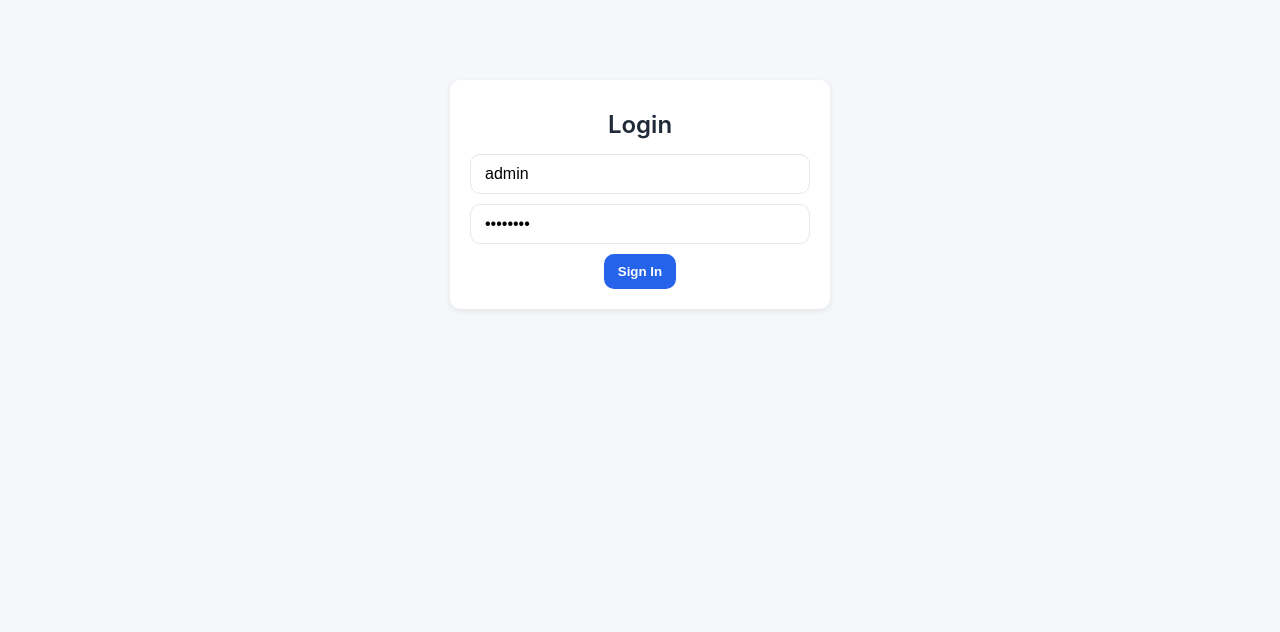
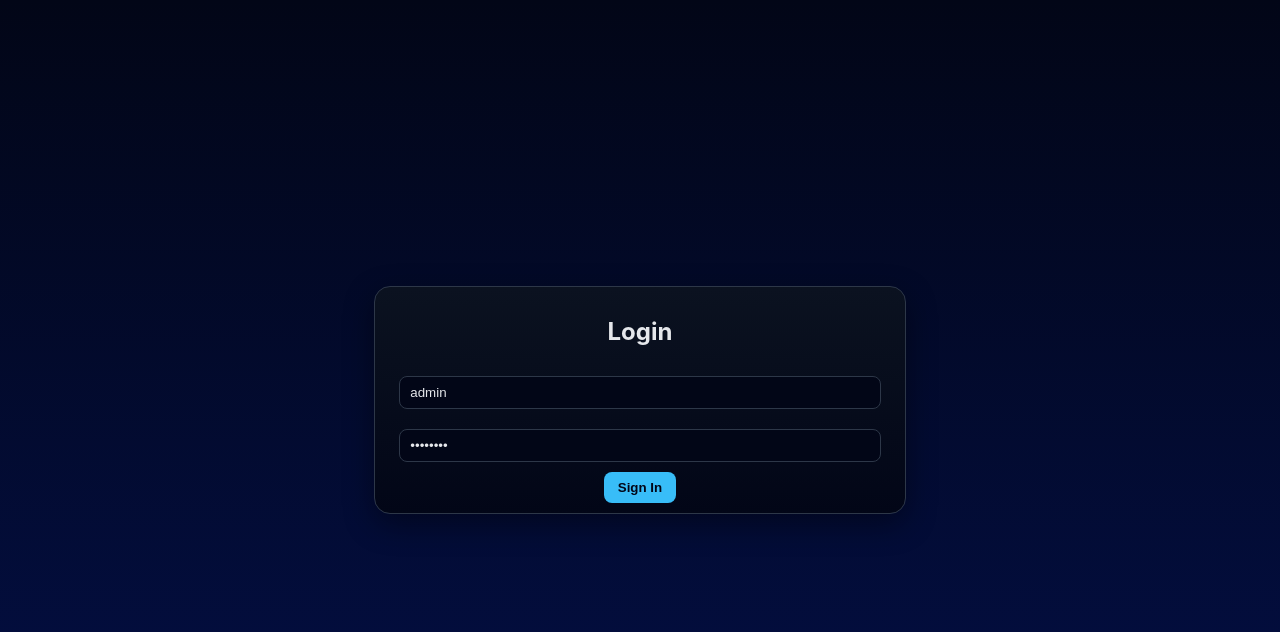
Before and after one commit to TomasGB/Home-Automation-System, a React (Create React App) app in the folder frontend/: page / in a window 1280 px wide. Shown: the top 632 px of the page. Built offline with nearby package versions, Linux system fonts and the light colour scheme.

Commit message:
new UI style

```diff
--- a/frontend/src/App.js
+++ b/frontend/src/App.js
@@ -39,8 +39,11 @@ const App = () => {
 
 
   // Login screen
+
   if (!token) {
-    return <Login onLogin={(tok) => setToken(tok)} />;
+    return <div className="fullscreen-center">
+              <Login onLogin={(tok) => setToken(tok)} />
+            </div>
   }
 
   return (
--- a/frontend/src/components/CurrentSensorData.js
+++ b/frontend/src/components/CurrentSensorData.js
@@ -55,7 +55,7 @@ const CurrentSensorData = ({ liveData }) => {
   };
 
   return (
-    <div className="card" style={{ textAlign: "center", padding: "20px" }}>
+    <div className="card" style={{ textAlign: "center", padding: "15px" }}>
       <h2>Current Sensor Data</h2>
 
       {!latest ? (
@@ -68,7 +68,7 @@ const CurrentSensorData = ({ liveData }) => {
               display: "flex",
               justifyContent: "space-around",
               fontWeight: "700",
-              marginTop: "10px",
+              marginTop: "5px",
               marginBottom: "5px",
               fontSize: "18px",
             }}
--- a/frontend/src/components/DeviceCard.js
+++ b/frontend/src/components/DeviceCard.js
@@ -163,6 +163,33 @@ const DeviceCard = ({ device, liveUpdate, onDeleted, onEdit }) => {
       className="card"
       style={{ width: "280px", textAlign: "center", marginBottom: "15px" }}
     >
+
+      <div className="status-container">
+        <h2 style={{ margin: "4px 0px 10px 0px", fontSize: "1.2rem" }}>
+        {device.name}
+        </h2>
+        <div
+          className={`status-dot ${state === "on" ? "on" : "off"}`}
+          title={state}
+        />
+      </div>
+      <div
+        style={{
+          display: "flex",
+          justifyContent: "space-between",
+          alignItems: "center",
+          marginBottom: "8px"
+        }}
+      >
+
+
+        <div style={{ display: "flex", gap: "6px" }}>
+          <button onClick={() => onEdit(device)}>✏️</button>
+          <button onClick={() => setLearning(true)}>New Action ✨</button>
+          <button onClick={remove}>🗑️</button>
+        </div>
+      </div>
+      {/*
       <div
         style={{
           display: "flex",
@@ -177,7 +204,7 @@ const DeviceCard = ({ device, liveUpdate, onDeleted, onEdit }) => {
         </button>
 
         <button onClick={remove}>🗑️</button>
-      </div>
+      </div>*/}
       {learning && (
         <div className="learn-panel">
 
@@ -228,19 +255,50 @@ const DeviceCard = ({ device, liveUpdate, onDeleted, onEdit }) => {
         </div>
       )}
 
-      <h2>{device.name}</h2>
 
-      <div className="status-container">
-        <div
-          className={`status-dot ${state === "on" ? "on" : "off"}`}
-          title={state}
-        />
-      </div>
-
+      {/*
       <button onClick={toggle}>
         Turn {state === "on" ? "OFF" : "ON"}
+      </button>*/}
+      <button
+        onClick={toggle}
+        style={{
+          background: state === "on" ? "var(--danger)" : "var(--success)",
+          width: "100%",
+          marginTop: "8px"
+        }}
+      >
+        {state === "on" ? "Power Off" : "Power On"}
       </button>
+
       <div style={{ marginTop: "10px" }}>
+        <div style={{ marginTop: "14px" }}>
+          <label style={{ fontSize: "0.75rem", color: "#9ca3af" }}>
+            IR Action
+          </label>
+
+          <select
+            value={selectedAction}
+            onChange={(e) => setSelectedAction(e.target.value)}
+          >
+            <option value="">Select action</option>
+            {actions.map((a) => (
+              <option key={a.action} value={a.action}>
+                {a.action}
+              </option>
+            ))}
+          </select>
+
+          <button
+            onClick={triggerAction}
+            disabled={!selectedAction}
+            style={{ marginTop: "8px", width: "100%" }}
+          >
+            ▶ Send Command
+          </button>
+        </div>
+
+      {/*
       <select
         value={selectedAction}
         onChange={(e) => setSelectedAction(e.target.value)}
@@ -260,7 +318,7 @@ const DeviceCard = ({ device, liveUpdate, onDeleted, onEdit }) => {
         style={{ marginTop: "8px", width: "100%" }}
       >
         Trigger
-      </button>
+      </button>*/}
 
       {actionStatus && (
         <div style={{ marginTop: "6px", fontSize: "0.85rem" }}>
--- a/frontend/src/components/SensorGraph.js
+++ b/frontend/src/components/SensorGraph.js
@@ -87,7 +87,7 @@ const SensorGraph = ({ liveData }) => {
   return (
     <div className="card" style={{ height: "400px" }}>
       <h2>Live Sensor Graph</h2>
-      <ResponsiveContainer width="95%" height="80%">
+      <ResponsiveContainer width="95%" height="75%">
         <LineChart data={data.slice().reverse()}>
           <CartesianGrid strokeDasharray="3 3" />
           <XAxis dataKey="timestamp" reversed={true} />
--- a/frontend/src/styles.css
+++ b/frontend/src/styles.css
@@ -1,166 +1,184 @@
 :root {
-  --bg: #f5f7fa;
-  --text: #1f2937;
-  --subtext: #6b7280;
-  --card-bg: #ffffff;
-  --primary: #2563eb;
-  --primary-hover: #1e50c3;
-  --border: #e5e7eb;
+  --bg: #122653;
+  --panel: #111827;
+  --card: #1f2933;
+  --border: #2d3748;
 
-  --radius: 10px;
-  --shadow: 0 2px 6px rgba(0,0,0,0.08);
-  --font: 'Inter', sans-serif;
+  --text: #e5e7eb;
+  --muted: #9ca3af;
+
+  --primary: #38bdf8;
+  --success: #22c55e;
+  --danger: #ef4444;
+  --warning: #f59e0b;
 }
 
+/* Base */
 body {
   margin: 0;
-  background: var(--bg);
-  font-family: var(--font);
+  font-family: Inter, system-ui, sans-serif;
+  background: linear-gradient(180deg, #020617, #030f46);
   color: var(--text);
 }
 
-h1, h2, h3 {
-  margin: 0;
+button {
+  border: none;
+  background: var(--primary);
+  color: #020617;
+  padding: 8px 14px;
+  border-radius: 8px;
   font-weight: 600;
-}
-
-button {
-  padding: 10px 14px;
-  border: none;
-  border-radius: var(--radius);
-  background: var(--primary);
-  color: white;
   cursor: pointer;
-  font-weight: 600;
-  transition: 0.15s linear;
 }
 
 button:hover {
-  background: var(--primary-hover);
+  opacity: 0.9;
 }
 
-.card {
-  background: var(--card-bg);
-  border-radius: var(--radius);
-  box-shadow: var(--shadow);
-  padding: 20px;
+button:disabled {
+  opacity: 0.5;
+  cursor: not-allowed;
 }
 
-.card h2{
-  margin: 10px;
-}
-
+/* Layout */
 .header {
   display: flex;
   justify-content: space-between;
   align-items: center;
-  padding: 20px;
-  background: var(--card-bg);
-  box-shadow: var(--shadow);
-  margin-bottom: 20px;
+  padding: 0px 24px;
+  background: rgba(15, 23, 42, 0.9);
+  backdrop-filter: blur(8px);
+  border-bottom: 1px solid var(--border);
 }
 
-.header div button {
-  margin: 2px 5px;
-
+.header button{
+  margin: 5px;
 }
 
 .grid {
   display: grid;
-  grid-template-columns: 1fr 350px;
+  grid-template-columns: 70% 25%;
   gap: 20px;
-  padding: 20px;
+  padding: 10px;
+  align-items: flex-start;
 }
 
 .section-column {
   display: flex;
   flex-direction: column;
-  gap: 20px;
+  gap: 10px;
 }
 
 .centered {
+  align-items: center;
   display: flex;
   flex-direction: column;
-  align-items: center;
-}
-
-.value {
-  font-size: 26px;
-  font-weight: 700;
-  margin: 10px 0;
-}
-
-.label {
-  color: var(--subtext);
-  font-size: 14px;
-}
-
-.input {
-  width: 100%;
-  padding: 10px 14px;
-  border-radius: var(--radius);
-  border: 1px solid var(--border);
-  margin-bottom: 10px;
-  font-size: 16px;
-  box-sizing: border-box;   /* ← FIXES OVERFLOW */
+  gap: 10px;
+  max-height: calc(100vh - 80px);
+  overflow-y: auto;
 }
 
 
-.login-card {
-  max-width: 340px;
-  margin: 80px auto;
+/* Card */
+.card {
+  background: linear-gradient(180deg, #0b1220, #020617);
+  border-radius: 16px;
+  padding: 10px;
+  box-shadow: 0 10px 30px rgba(0,0,0,0.4);
+  border: 1px solid var(--border);
+  transition: transform 0.2s ease, box-shadow 0.2s ease;
+}
+
+.card:hover {
+  box-shadow: 0 15px 40px rgba(0,0,0,0.6);
+}
+
+/* Status dot */
+.status-container {
+  display: flex;
+  justify-content: center;
+  align-items: center;
+  margin: 12px;
+}
+
+.status-dot {
+  width: 14px;
+  height: 14px;
+  border-radius: 50%;
+  background: var(--muted);
+  margin-left: auto;
+}
+
+.status-dot.on {
+  background: var(--success);
+  box-shadow: 0 0 12px rgba(34,197,94,0.8);
+}
+
+.status-dot.off {
+  background: var(--danger);
+}
+
+/* Inputs */
+input, select {
+  width: 100%;
+  padding: 8px 10px;
+  border-radius: 8px;
+  background: #020617;
+  color: var(--text);
+  border: 1px solid var(--border);
+}
+
+/* Learn panel */
+.learn-panel {
+  background: rgba(2,6,23,0.7);
+  border: 1px dashed var(--border);
+  padding: 12px;
+  border-radius: 12px;
+  margin-bottom: 12px;
+}
+
+/* -------------------------------------------
+   Auth / Fullscreen centered layout
+-------------------------------------------- */
+
+.fullscreen-center {
+  min-height: 100vh;
+  display: flex;
+  align-items: center;
+  justify-content: center;
   text-align: center;
 }
 
-.login-card h2 {
-  margin-bottom: 15px;
+.fullscreen-center input{
+  width: 90%;
+  margin: 10px;
 }
 
-.status-container {
-  display: flex;
-  justify-content: center;
-  margin: 10px 0;
+/* -------------------------------------------
+   Modern Scrollbar (Chromium, Edge, Safari)
+-------------------------------------------- */
+
+.centered::-webkit-scrollbar {
+  width: 6px;
 }
 
-.status-dot {
-  width: 18px;
-  height: 18px;
-  border-radius: 50%;
-  transition: background-color 0.3s ease;
+.centered::-webkit-scrollbar-track {
+  background: transparent;
 }
 
-.status-dot.on {
-  background-color: #2ecc71; /* green */
-  box-shadow: 0 0 6px rgba(46, 204, 113, 0.8);
+.centered::-webkit-scrollbar-thumb {
+  background-color: rgba(148, 163, 184, 0.25);
+  border-radius: 999px;
 }
 
-.status-dot.off {
-  background-color: #e74c3c; /* red */
-  box-shadow: 0 0 6px rgba(231, 76, 60, 0.8);
+.centered::-webkit-scrollbar-thumb:hover {
+  background-color: rgba(148, 163, 184, 0.45);
 }
 
-.learn-panel {
-  margin-top: 10px;
-  display: flex;
-  flex-direction: column;
-  gap: 6px;
-}
-
-.learn-message {
-  font-size: 0.85rem;
-  margin-top: 6px;
-}
-
-.learn-message.listening {
-  color: #f1c40f;
-}
-
-.learn-message.success {
-  color: #2ecc71;
-}
-
-.learn-message.error {
-  color: #e74c3c;
+/* Firefox */
+.centered {
+  scrollbar-width: thin;
+  scrollbar-color: rgba(148,163,184,0.35) transparent;
 }
 
 
```
